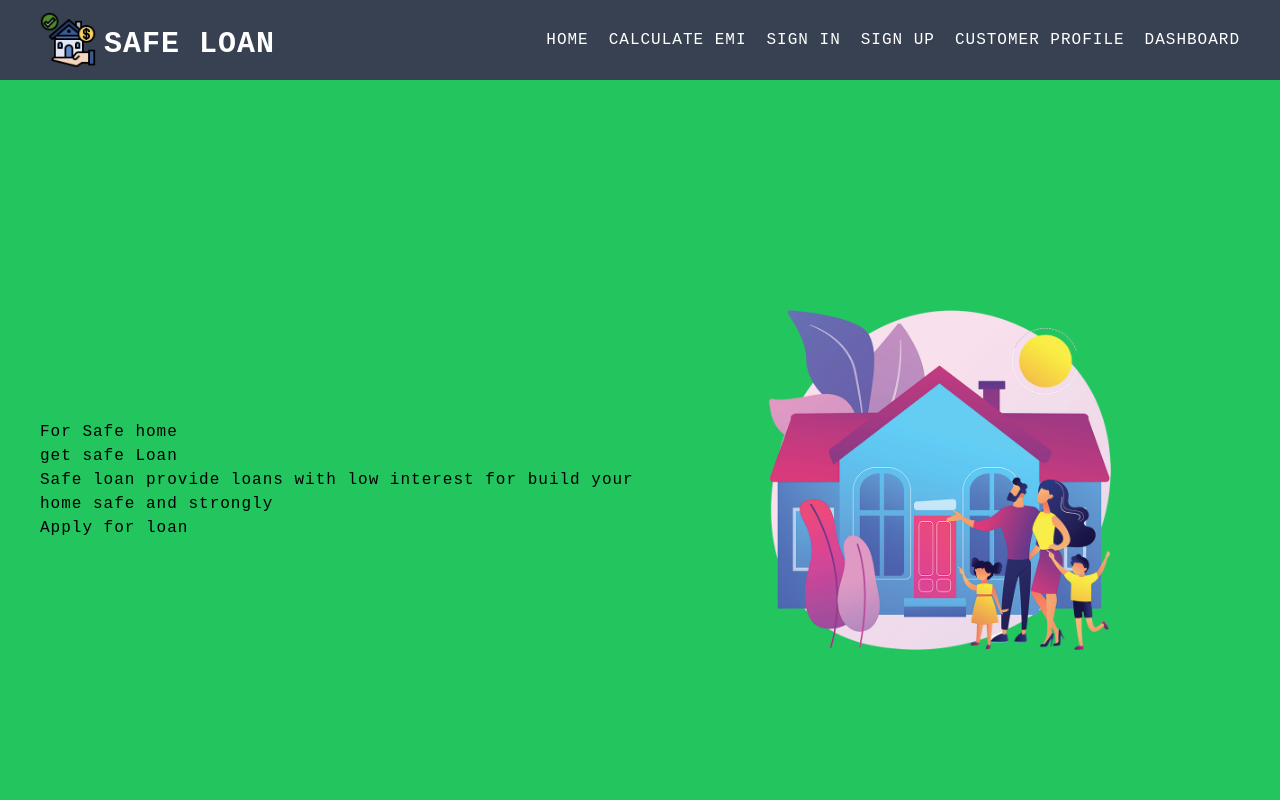
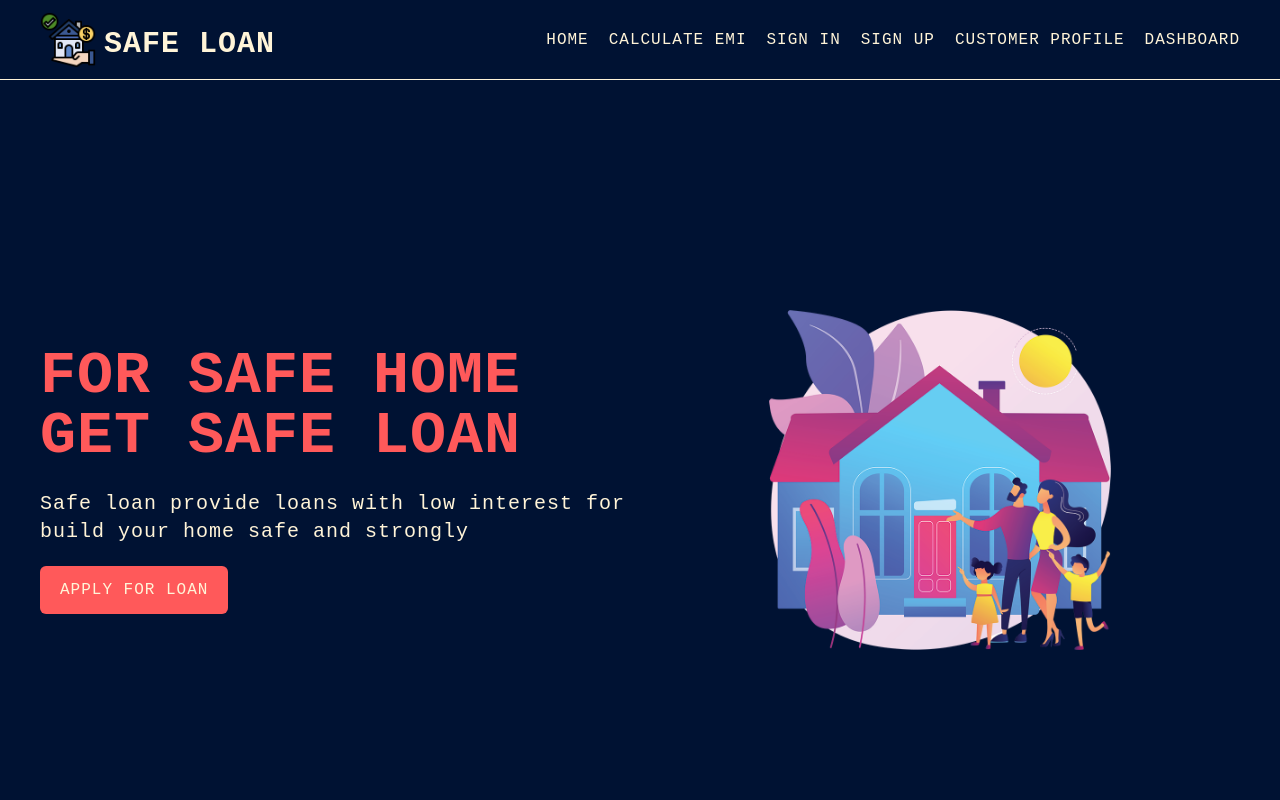
Before and after one commit to mostafizurRahaman/safe-loan, a React (Create React App) app: page / in a window 1280 px wide. Shown: the top 800 px of the page. Built offline with nearby package versions, Linux system fonts and the light colour scheme.

Commit message:
primary button component is created

```diff
--- a/package.json
+++ b/package.json
@@ -6,6 +6,7 @@
     "@testing-library/jest-dom": "^5.16.5",
     "@testing-library/react": "^13.4.0",
     "@testing-library/user-event": "^13.5.0",
+    "daisyui": "^2.46.0",
     "react": "^18.2.0",
     "react-dom": "^18.2.0",
     "react-icons": "^4.7.1",
--- a/public/index.html
+++ b/public/index.html
@@ -1,6 +1,6 @@
 <!DOCTYPE html>
 <html lang="en">
-  <head>
+  <head data-theme="light">
     <meta charset="utf-8" />
     <link rel="icon" href="%PUBLIC_URL%/favicon.ico" />
     <meta name="viewport" content="width=device-width, initial-scale=1" />
@@ -26,7 +26,7 @@
     -->
     <title>React App</title>
   </head>
-  <body >
+  <body data-theme="light" >
     <noscript>You need to enable JavaScript to run this app.</noscript>
     <div id="root"></div>
     <!--
--- a/src/App.js
+++ b/src/App.js
@@ -8,7 +8,7 @@ function App() {
     <div className=''>
        <RouterProvider router={Router}>
 
-       </RouterProvider>
+      </RouterProvider>
     </div>
   );
 }
--- /dev/null
+++ b/src/Components/PrimaryButton/PrimaryButton.js
@@ -0,0 +1,12 @@
+import React from 'react';
+import { Link } from 'react-router-dom';
+
+const PrimaryButton = ({path, text}) => {
+   return (
+     <Link to={path}>
+             <button className='text-accent font-medium   bg-secondary px-5 py-3 rounded-md mt-5 block uppercase hover:scale-[0.9]'>{text}</button>
+     </Link>
+   );
+};
+
+export default PrimaryButton;
--- a/src/Pages/Home/Home.js
+++ b/src/Pages/Home/Home.js
@@ -1,17 +1,18 @@
 import React from "react";
 import loanHome from '../../Assets/LoanHome.png';
+import PrimaryButton from "../../Components/PrimaryButton/PrimaryButton";
 const Home = () => {
    return (
-      <div className="flex items-center justify-center   px-5 md:px-10  min-h-screen bg-green-500 ">
-         <div className="md:w-1/2  w-full " >
-            <h2>
+      <div className="flex items-center justify-center   px-5 md:px-10  min-h-screen bg-primary  ">
+         <div className="md:w-1/2  w-full   " >
+            <h2 className="text-secondary text-3xl font-bold uppercase  mb-6  md:text-6xl ">
                For Safe home <br /> get safe Loan
             </h2>
-            <p>
+            <p className="text-accent  text-xl ">
                Safe loan provide loans with low interest for build your home
                safe and strongly
             </p>
-            <button>Apply for loan</button>
+           <PrimaryButton path="/calculate-emi" text="apply for loan"></PrimaryButton>
          </div>
          <div className="flex items-center justify-center w-full md:w-1/2">
                <img src={loanHome} alt="LoanHome" className="w-[75%]" />
--- a/src/Pages/Shared/Footer/Footer.js
+++ b/src/Pages/Shared/Footer/Footer.js
@@ -3,8 +3,8 @@ import { Link } from 'react-router-dom';
 
 const Footer = () => {
    return (
-      <div className=' flex items-center justify-center capitalize   bg-gray-700 text-white py-7 '>
-         <p>&copy;all right reserved by <Link to="/Safe Loan"> Safe Loan </Link></p>
+      <div className=' flex items-center justify-center capitalize   bg-primary  py-7 border-t border-accent '>
+         <p className=' text-accent hover:text-secondary '>&copy;all right reserved by <Link to="/Safe Loan"> Safe Loan </Link></p>
       </div>
    );
 };
--- a/src/Pages/Shared/Navbar/Navbar.js
+++ b/src/Pages/Shared/Navbar/Navbar.js
@@ -3,21 +3,21 @@ import { Link } from "react-router-dom";
 import logo from "../../../Assets/logo.png";
 const Navbar = () => {
    return (
-      <nav className="flex items-center justify-between  h-20 px-5 md:px-10 bg-gray-700 text-white  uppercase ">
+      <nav className="flex items-center justify-between  h-20 px-5 md:px-10 bg-primary  text-accent    uppercase border-b border-accent  ">
          <div>
             <Link to="/" className="flex items-center justify-center  gap-2">
                <img src={logo} alt="customer-loan" className="w-14 h-auto " />
-               <h3 className="text-white font-bold uppercase  text-3xl  pt-2">Safe Loan</h3>
+               <h3 className="text-accent hover:text-secondary duration-1000 font-bold uppercase  text-3xl  pt-2 ">Safe Loan</h3>
             </Link>
          </div>
          <div>
              <ul className="flex items-center gap-5 ">
-                  <Link  to="/home">Home</Link>
-                  <Link to="/calculate-emi">Calculate emi</Link>
-                  <Link to="/signin">Sign In</Link>
-                  <Link to="/signup">Sign Up</Link>
-                  <Link to="/customer-Profile">Customer Profile</Link>
-                  <Link to="/dashboard">dashboard</Link>
+                  <Link className=" duration-1000 transition-all hover:text-secondary " to="/home">Home</Link>
+                  <Link className=" duration-1000 transition-all hover:text-secondary " to="/calculate-emi">Calculate emi</Link>
+                  <Link className=" duration-1000 transition-all hover:text-secondary " to="/signin">Sign In</Link>
+                  <Link className=" duration-1000 transition-all hover:text-secondary " to="/signup">Sign Up</Link>
+                  <Link className=" duration-1000 transition-all hover:text-secondary " to="/customer-Profile">Customer Profile</Link>
+                  <Link className=" duration-1000 transition-all hover:text-secondary " to="/dashboard">dashboard</Link>
              </ul>
          </div>
       </nav>
--- a/tailwind.config.js
+++ b/tailwind.config.js
@@ -1,10 +1,25 @@
 /** @type {import('tailwindcss').Config} */
 module.exports = {
-  content: [
-    "./src/**/*.{js,jsx,ts,tsx}",
-  ],
-  theme: {
-    extend: {},
-  },
-  plugins: [],
-}
+   content: ["./src/**/*.{js,jsx,ts,tsx}"],
+   theme: {
+      extend: {},
+   },
+   daisyui: {
+      themes: [
+         {
+            mytheme: {
+               primary: "#001233",
+               secondary: "#ff595a",
+               accent: "#fff4d8",
+               neutral: "#333C4D",
+               "base-100": "#FFFFFF",
+               info: "#3ABFF8",
+               success: "#36D399",
+               warning: "#FBBD23",
+               error: "#F87272",
+            },
+         },
+      ],
+   },
+   plugins: [require("daisyui")],
+};
```
Also changed, not shown: 1 other file (tests, documents, lock files or other folders).
